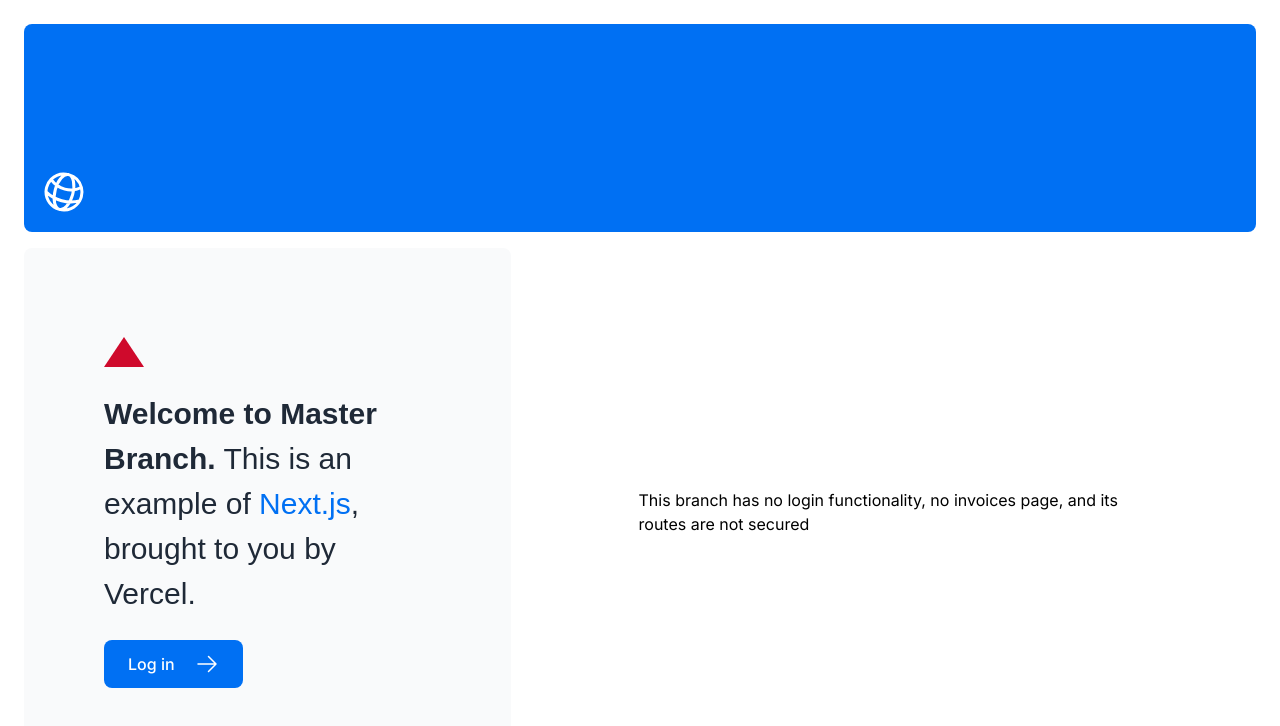
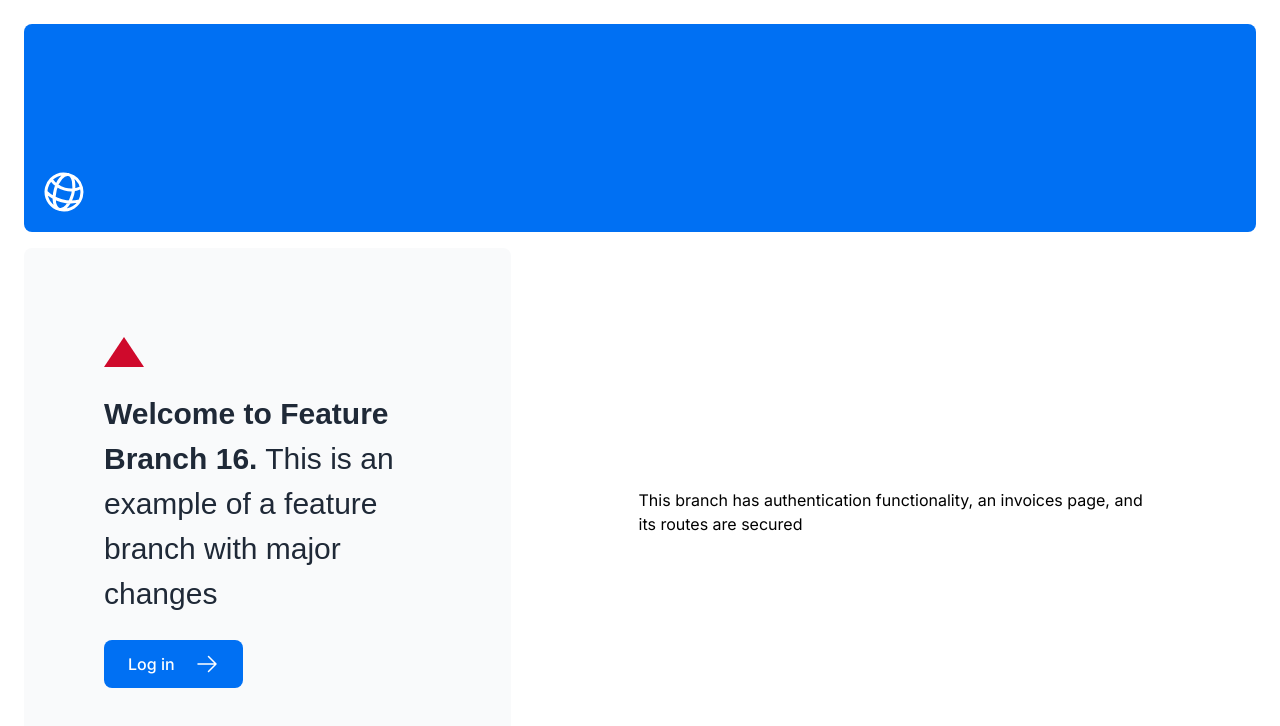
Before and after one commit to jrgparamo/innovation-nextjs-vercel, a Next.js app: page / in a window 1280 px wide. Shown: the top 726 px of the page. Built offline with nearby package versions, Linux system fonts and the light colour scheme; a web font is replaced by a local one.

Commit message:
Preparing branch with latest changes

```diff
--- a/app/page.tsx
+++ b/app/page.tsx
@@ -21,11 +21,7 @@ export default function Page() {
         <div className="flex flex-col justify-center gap-6 rounded-lg bg-gray-50 px-6 py-10 md:w-2/5 md:px-20">
         <div className={styles.shape}/>
           <p className={`${lusi.className} text-xl text-gray-800 md:text-3xl md:leading-normal`}>
-            <strong>Welcome to Master Branch.</strong> This is an example of {' '}
-            <a href="https://nextjs.org/learn/" className="text-blue-500">
-              Next.js
-            </a>
-            , brought to you by Vercel.
+            <strong>Welcome to Feature Branch 16.</strong> This is an example of a feature branch with major changes
           </p>
           <Link
             href="/login"
@@ -35,7 +31,7 @@ export default function Page() {
           </Link>
         </div>
         <div className="flex items-center justify-center p-6 md:w-3/5 md:px-28 md:py-12">
-          This branch has no login functionality, no invoices page, and its routes are not secured
+          This branch has authentication functionality, an invoices page, and its routes are secured
         </div>
       </div>
     </main>
```
